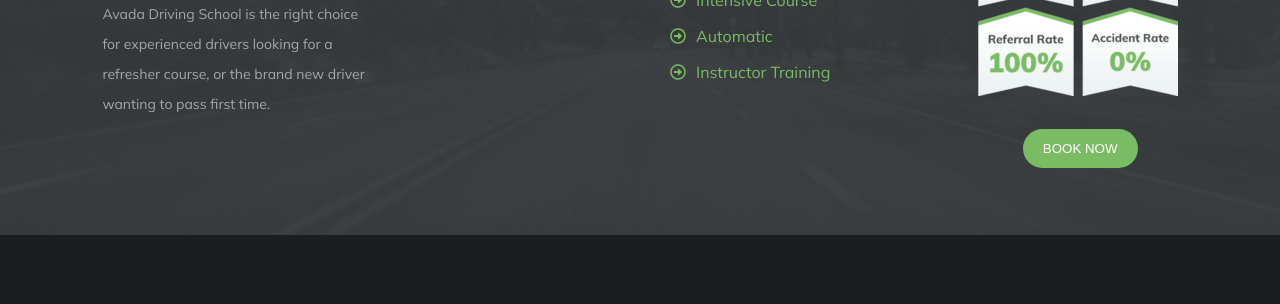
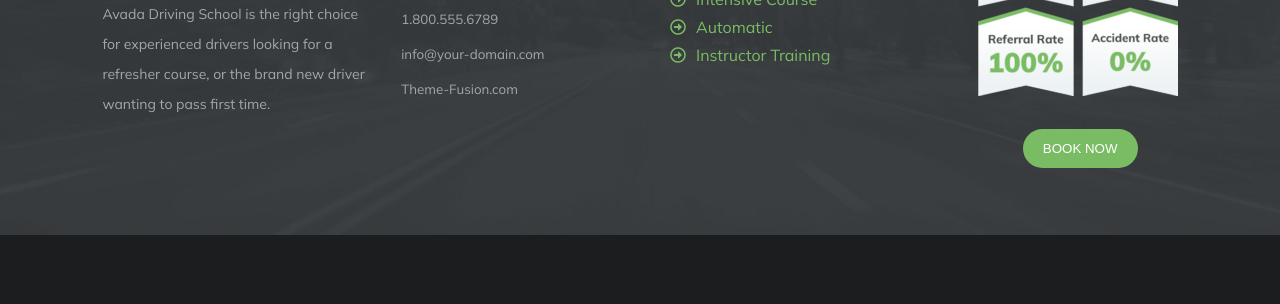
Before and after one commit to NicoleMastrostefano/proj-html-vuejs, a website: page index.html in a window 1280 px wide. Shown: the part 5370-5674 px from the top of the page. Drawn offline with nearby package versions, Linux system fonts and the light colour scheme.

Commit message:
page complete

```diff
--- a/index.html
+++ b/index.html
@@ -203,7 +203,11 @@
           <div id="contact"class="wrapper">
             <h3>CONTACT DETAILS</h3>
             <ul>
-              <li></li>
+              <li v-for="item in contacts">
+                <small>{{item.info}}</small></li>
+              <!-- <li><a href="#"><i class="fas fa-phone"></i></a></li>
+              <li><a href="#"><i class="far fa-envelope"></i></a></li>
+              <li><a href="#"><i class="fas fa-link"></i></a></li> -->
             </ul>
           </div>
           <div id="course"class="wrapper">
@@ -217,6 +221,7 @@
             <button type="button" name="button">BOOK NOW</button>
           </div>
         </div>
+
         <div id="footer_bottom">
           <small>© Copyright 2012 - 2021 | Avada Theme by <a href="#">ThemeFusion </a>| All Rights Reserved | Powered by <a href="#">WordPress</a></small>
           <div>
--- a/js/script.js
+++ b/js/script.js
@@ -60,6 +60,21 @@ var app = new Vue(
           contact:'Instructor Training'
         },
       ],
+      contacts: [
+        {
+          info:'12345 North Main Street, New York NY, 555555',
+
+        },
+        {
+          info:'1.800.555.6789',
+        },
+        {
+          info:'info@your-domain.com',
+        },
+        {
+          info:'Theme-Fusion.com',
+        }
+      ],
       active: '',
       avatarIndex:0,
       autoplay:""
--- a/src/partials/_footer.scss
+++ b/src/partials/_footer.scss
@@ -21,6 +21,7 @@ footer {
       h3 {
         color: white;
         font-size: 16px;
+        margin-bottom: 15px;
       }
     }
     #logo {
@@ -33,12 +34,20 @@ footer {
         margin-bottom: 15px;
       }
     }
+    #contact {
+      padding-left: 30px;
+      align-items: flex-start;
+      li {
+        padding-bottom: 15px;
+      }
+      i {padding:10px 10px 0px 10px;}
+    }
     #course {
       align-items: flex-start;
       padding-left: 20px;
       color: #7ABC64;
       i {
-        padding:18px 10px 0px 10px;
+        padding:10px 10px 0px 10px;
       }
     }
     #prices {
```
Also changed, not shown: css/app.css, 1 other file.
